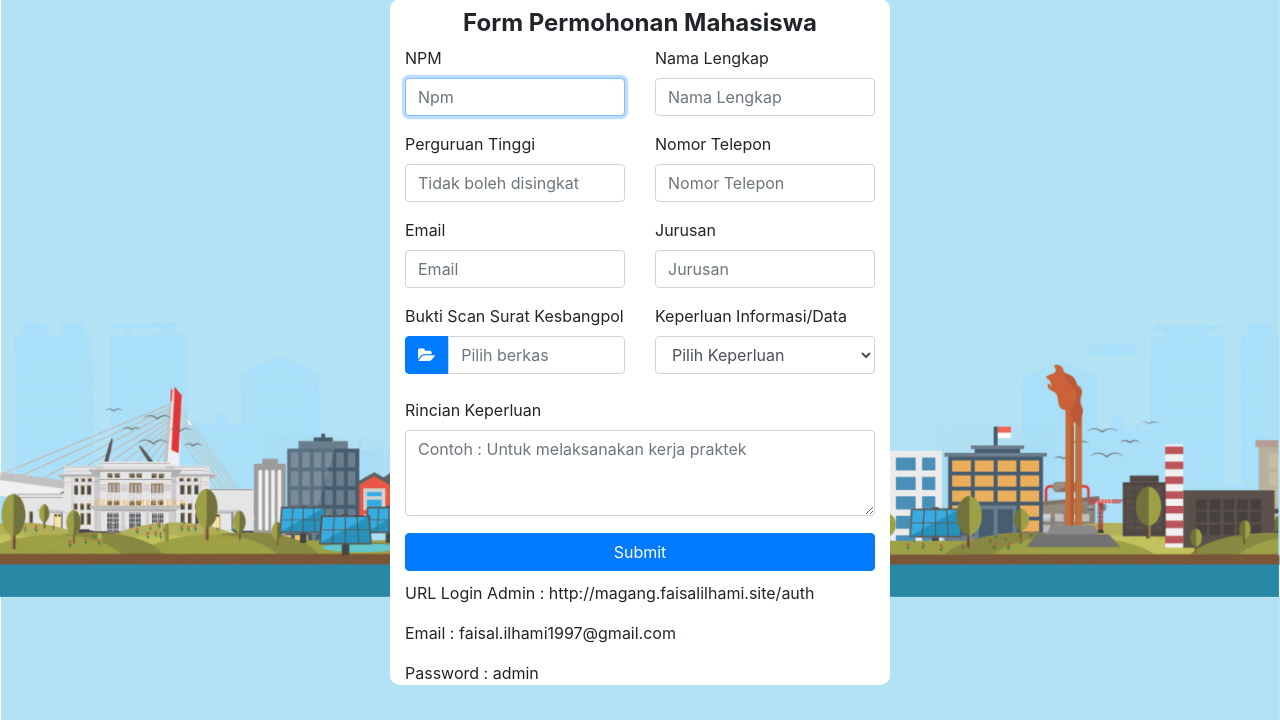
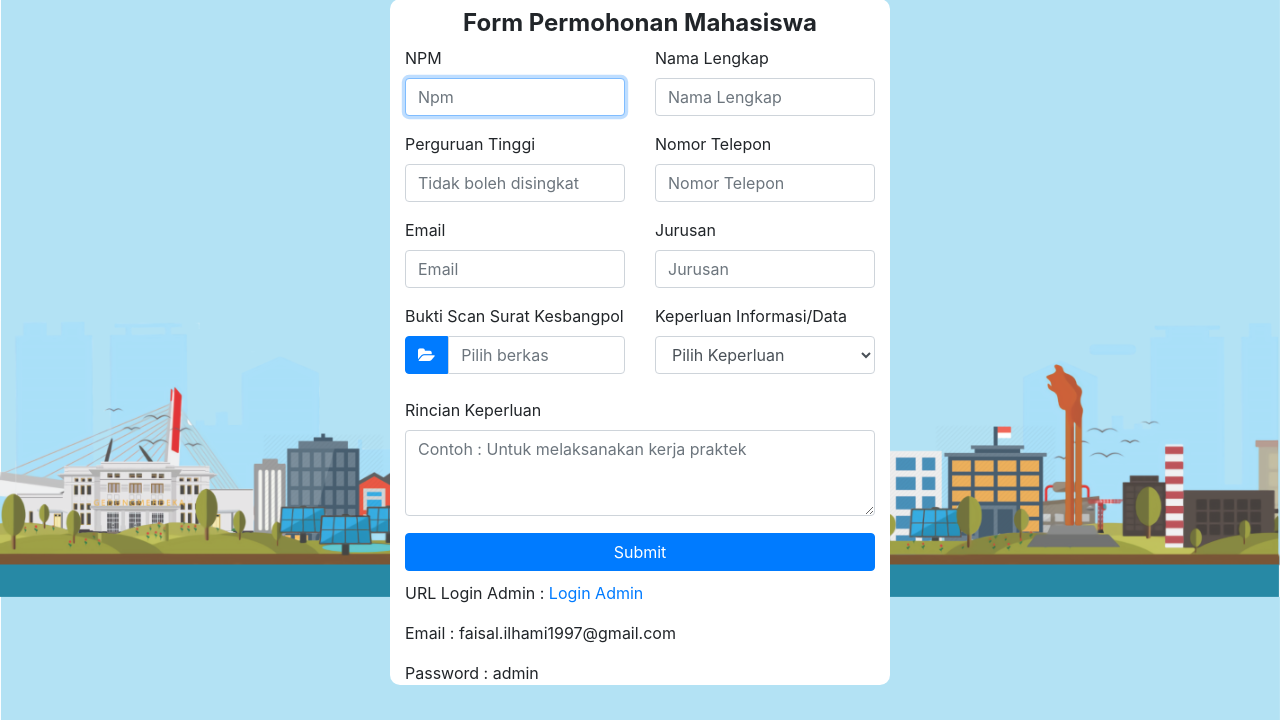
Before and after one commit to faisalilhami27/magang, a CodeIgniter app: page /yourprojectname/ in a window 1280 px wide. Shown: the part 80-800 px from the top of the page. Run offline with CodeIgniter, Linux system fonts and the light colour scheme; data comes from the database, SQL or seed files in the repository.

Commit message:
update login

```diff
--- a/application/views/perizinan.php
+++ b/application/views/perizinan.php
@@ -198,7 +198,7 @@
 				type="button">Submit
 		</button>
 	</form>
-	<p>URL Login Admin : http://magang.faisalilhami.site/auth</p>
+	<p>URL Login Admin : <a href="http://magang.faisalilhami.site/auth" target="_blank">Login Admin</a></p>
 	<p>Email : faisal.ilhami1997@gmail.com</p>
 	<p>Password : admin</p>
 </div>
```
